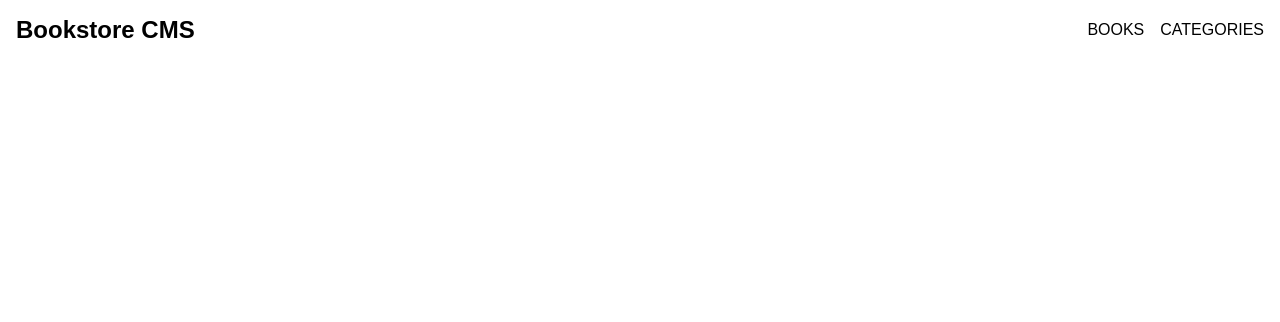
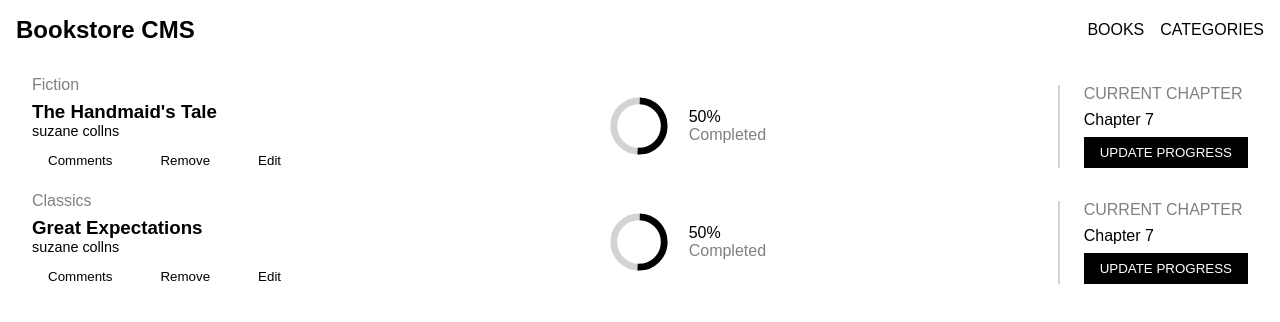
Before and after one commit to rachidelaid/Bookstore-reactjs, a React (Create React App) app: page / in a window 1280 px wide. Shown: the top 322 px of the page. Built offline with nearby package versions, Linux system fonts and the light colour scheme.

Commit message:
fixing the card actions

```diff
--- a/src/components/BookCard.css
+++ b/src/components/BookCard.css
@@ -25,6 +25,17 @@ span {
 
 .actions p {
   cursor: pointer;
+}
+
+.actions button {
+  background-color: transparent;
+  color: black;
+}
+
+.actions button:hover,
+.actions button:active {
+  text-decoration: underline;
+  transform: unset;
 }
 
 .progress {
--- a/src/components/BookCard.js
+++ b/src/components/BookCard.js
@@ -8,9 +8,9 @@ const BookCard = ({ title, category }) => (
       <h3 className="title">{title}</h3>
       <p className="author">suzane collns</p>
       <div className="actions">
-        <p>Comments</p>
-        <p>Remove</p>
-        <p>Edit</p>
+        <button type="button">Comments</button>
+        <button type="button">Remove</button>
+        <button type="button">Edit</button>
       </div>
     </div>
     <div className="progress">
--- a/src/components/Books.js
+++ b/src/components/Books.js
@@ -3,7 +3,20 @@ import './Books.css';
 import BookCard from './BookCard';
 
 const Books = () => {
-  const data = {};
+  const data = {
+    item1: [
+      {
+        title: "The Handmaid's Tale",
+        category: 'Fiction',
+      },
+    ],
+    item2: [
+      {
+        title: 'Great Expectations',
+        category: 'Classics',
+      },
+    ],
+  };
 
   return (
     <section className="books">
```
